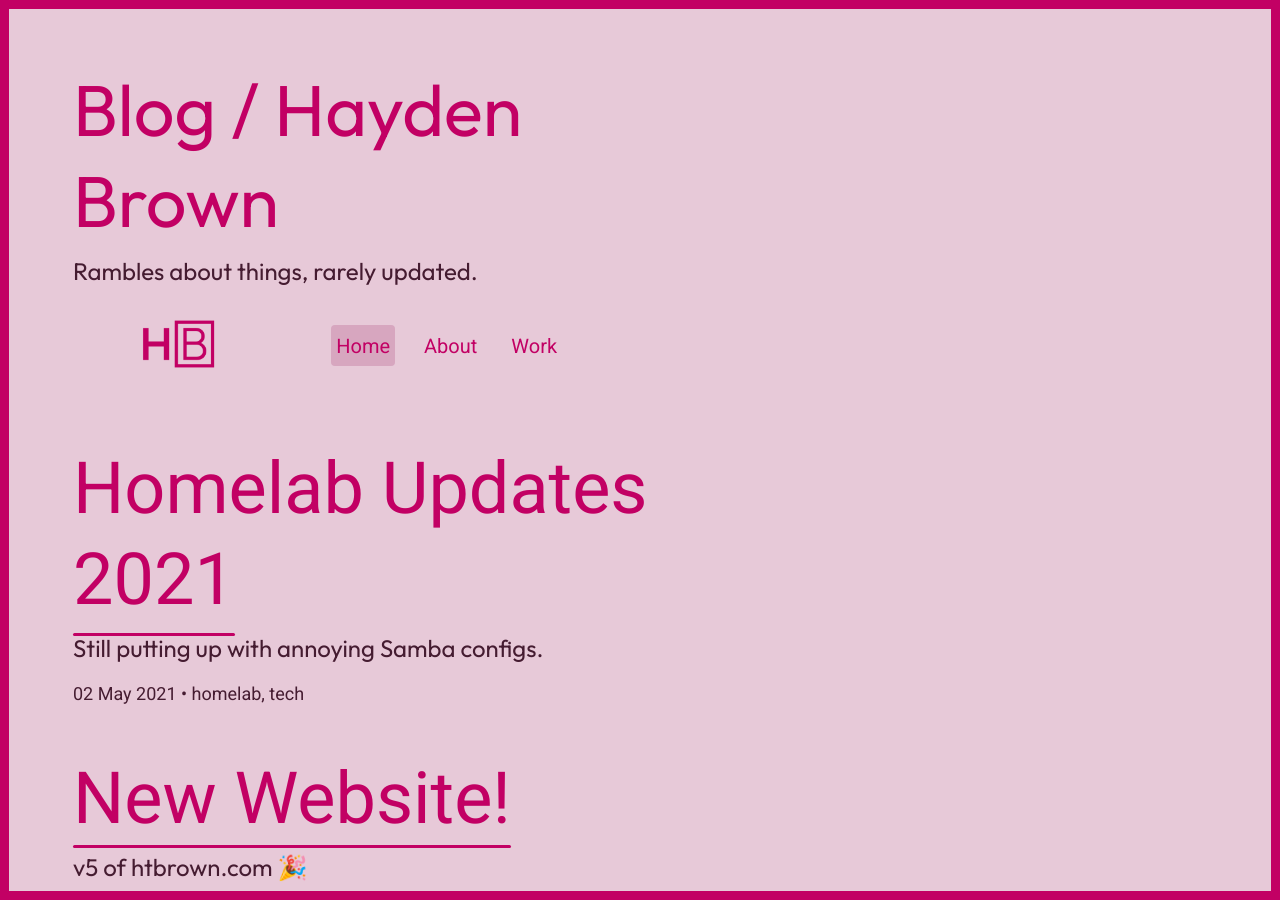
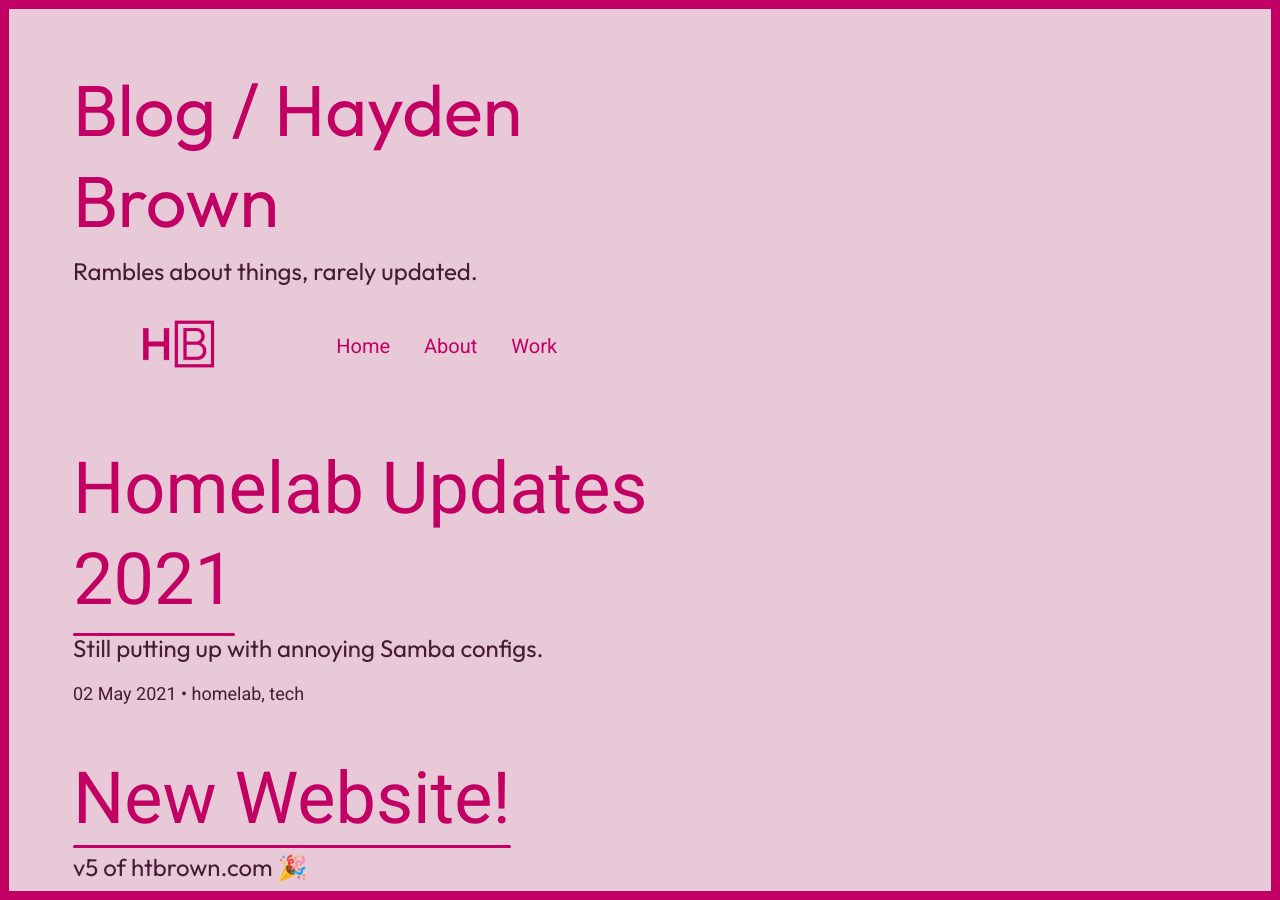
Before and after one commit to htbrown/htbrown.com, a Jekyll site: the page built from blog.html, in a window 1280 px wide. Built offline with Jekyll 4.4.1, drawn with Linux system fonts in a browser that asks for light colours.

Commit message:
Proper active nav buttons

```diff
--- a/_includes/nav.html
+++ b/_includes/nav.html
@@ -4,9 +4,9 @@
     </div>
     <div class="nav-right">
         <div class="nav-menu">
-            <a href="/" class="nav-item active">Home</a>
-            <a href="/about" class="nav-item">About</a>
-            <a href="/work" class="nav-item">Work</a>
+            <a href="/" class="nav-item {% if include.page == 'Home' %}active{% endif %}">Home</a>
+            <a href="/about" class="nav-item {% if include.page == 'About' %}active{% endif %}">About</a>
+            <a href="/work" class="nav-item" {% if include.page == 'Work' %}active{% endif %}>Work</a>
             <a href="https://github.com/htbrown" class="nav-item nav-social"><i class="ai-github-fill"></i></a>
             <a href="mailto:hayden@htbrown.com" class="nav-item nav-social"><i class="ai-open-envelope"></i></a>
         </div>
```
